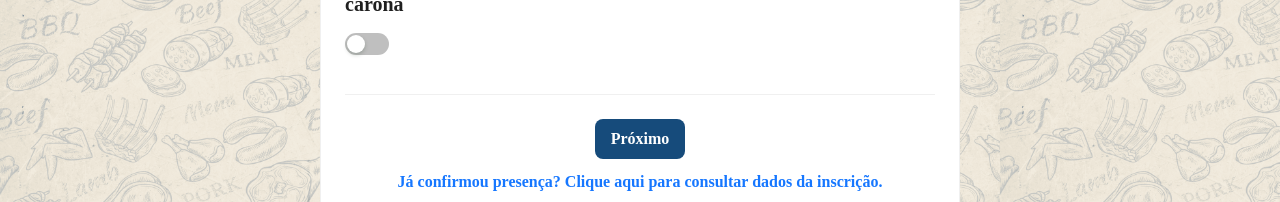
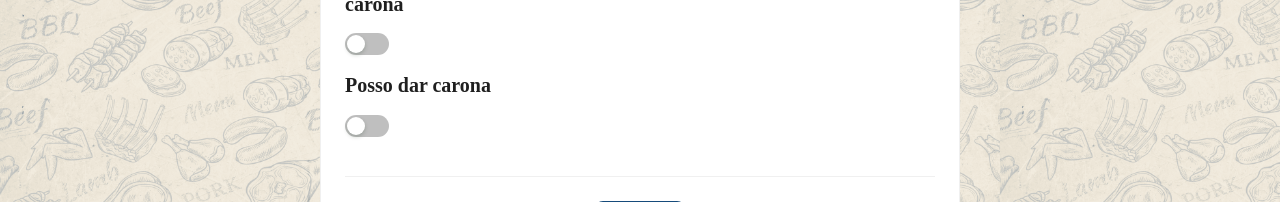
Before and after one commit to Juroviol/JuntaPanelasIBRC, a React (Create React App) app: page / in a window 1280 px wide. Shown: the part 624-826 px from the top of the page. Built offline with nearby package versions, Linux system fonts and the light colour scheme; no server answers; a web font is replaced by a local one.

Commit message:
refactor: several adjustements

```diff
--- a/src/features/Registration/Step1.tsx
+++ b/src/features/Registration/Step1.tsx
@@ -198,8 +198,15 @@ export default function Step1() {
               span: 8,
             }}
           >
-            <Form.Item label="Vou precisar de carona" name="needRide">
-              <Switch />
+            <Form.Item
+              noStyle
+              shouldUpdate={(prevValues, nextValues) => get(prevValues, "giveRide") !== get(nextValues, "giveRide")}
+            >
+              {({ getFieldValue }) => (
+                <Form.Item label="Vou precisar de carona" name="needRide">
+                  <Switch disabled={getFieldValue("giveRide")} />
+                </Form.Item>
+              )}
             </Form.Item>
           </Col>
           <Col
@@ -231,6 +238,56 @@ export default function Step1() {
                   </Form.Item>
                 ) : null;
               }}
+            </Form.Item>
+          </Col>
+        </Row>
+        <Row>
+          <Col
+            xs={{
+              span: 24,
+            }}
+            xl={{
+              span: 8,
+            }}
+          >
+            <Form.Item
+              noStyle
+              shouldUpdate={(prevValues, nextValues) => get(prevValues, "needRide") !== get(nextValues, "needRide")}
+            >
+              {({ getFieldValue }) => (
+                <Form.Item label="Posso dar carona" name="giveRide">
+                  <Switch disabled={getFieldValue("needRide")} />
+                </Form.Item>
+              )}
+            </Form.Item>
+          </Col>
+          <Col
+            xs={{
+              span: 24,
+            }}
+            xl={{
+              span: 8,
+            }}
+          >
+            <Form.Item
+              noStyle
+              shouldUpdate={(prevValues, nextValues) =>
+                get(prevValues, "giveRide") !== get(nextValues, "giveRide") ||
+                get(prevValues, "needRide") !== get(nextValues, "needRide")
+              }
+            >
+              {({ getFieldValue }) =>
+                getFieldValue("giveRide") ? (
+                  <Form.Item
+                    name="qtyGiveRide"
+                    required
+                    rules={[{ required: true, message: "Preecha o campo" }]}
+                    label="Quantas vagas?"
+                  >
+                    <InputNumber min={0} max={10} size="large" />
+                  </Form.Item>
+                ) : null
+              }
             </Form.Item>
           </Col>
         </Row>
--- a/src/models/RegistrationModel.ts
+++ b/src/models/RegistrationModel.ts
@@ -8,6 +8,7 @@ export default interface Registration {
   qtyAdults: number;
   qtyChildren: number;
   qtyRide: number;
+  qtyGiveRide: number;
   childrenAges: string[];
   products?: { qty: number; product: Product }[];
 }
--- a/src/services/RegistrationService.ts
+++ b/src/services/RegistrationService.ts
@@ -18,6 +18,7 @@ class RegistrationService {
       "E-mail": registration.email,
       Telefone: registration.phone,
       Carona: registration.qtyRide,
+      Vagas: registration.qtyGiveRide,
       Adultos: registration.qtyAdults,
       Crianças: registration.qtyChildren,
       Idades: (registration.childrenAges || []).map((age) => age.toString()),
@@ -98,6 +99,7 @@ class RegistrationService {
       qtyAdults: registrationResult.fields["Adultos"] as number,
       qtyChildren: registrationResult.fields["Crianças"] as number,
       qtyRide: registrationResult.fields["Carona"] as number,
+      qtyGiveRide: registrationResult.fields["Vagas"] as number,
       childrenAges: registrationResult.fields["Idades"] as string[],
       products: registrationProductsResult.map((rp) => {
         const product = products.find((p) => p.fields["Descrição"] === (rp.fields["Produto"] as string))!;
@@ -144,6 +146,7 @@ class RegistrationService {
         qtyAdults: registrationResult.fields["Adultos"] as number,
         qtyChildren: registrationResult.fields["Crianças"] as number,
         qtyRide: registrationResult.fields["Carona"] as number,
+        qtyGiveRide: registrationResult.fields["Vagas"] as number,
         childrenAges: registrationResult.fields["Idades"] as string[],
         products: registrationProductsResult.map((rp) => {
           const product = products.find((p) => p.fields["Descrição"] === (rp.fields["Produto"] as string))!;
```
